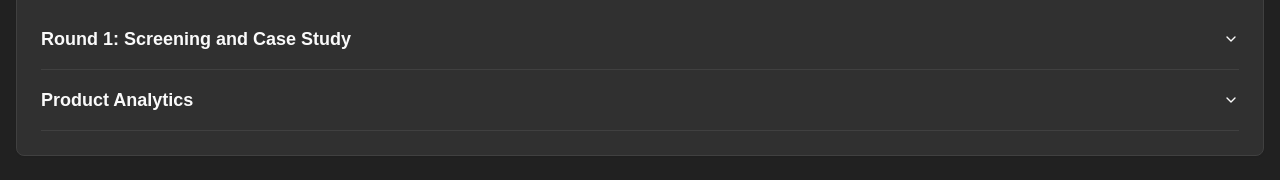
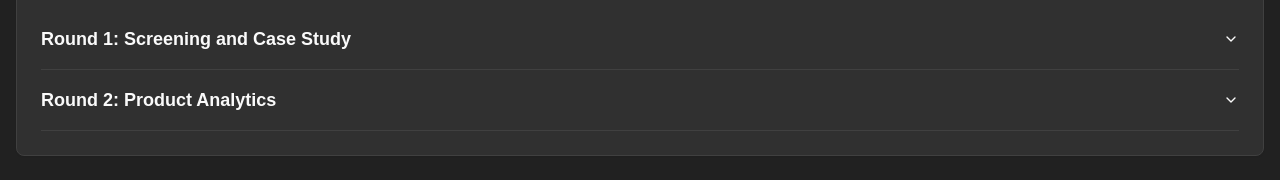
Before and after one commit to WebBhav/portfolio-pm, a Next.js app: page /interview-experience in a window 1280 px wide. Shown: the part 485-665 px from the top of the page. Built offline with nearby package versions, Linux system fonts and the light colour scheme.

Commit message:
in the interviews page, inside the credgenics part change the text from

```diff
--- a/src/app/interview-experience/page.tsx
+++ b/src/app/interview-experience/page.tsx
@@ -25,7 +25,7 @@ const interviewExperiences = [
         content: "This round focused on understanding my background, motivation for the role, and overall product thinking. I walked through my resume and deep-dived into my most impactful project, primarily from the FinTech domain.\n\nThe discussion then moved to high-level product questions, including customer intent assessment in the context of loan defaults and collections, and how product decisions can be shaped using behavioral signals.\n\nThe round concluded with a logical puzzle i.e. Find the Forfeited Coins’ Jar, aimed at evaluating structured thinking and problem-solving approach.",
       },
       {
-        title: 'Product Analytics',
+        title: 'Round 2: Product Analytics',
         content: "The round began with a brief introduction and quickly moved into a rapid RCA exercise. I was presented with a scenario: a 45% drop in repayments triggered by reminder messages.\n\nThe analysis started at a high level and progressively went deeper into the end-to-end data journey. I mapped out potential data sources, delivery touchpoints, and failure points across the funnel. Through this, I identified a likely root cause: a formatting issue in how contact details were being fetched, which led to shortened or failed message delivery and ultimately impacted repayments.\n\nThe round concluded with a few HR and behavioural questions to assess culture fit and communication style.",
       },
     ],
```
